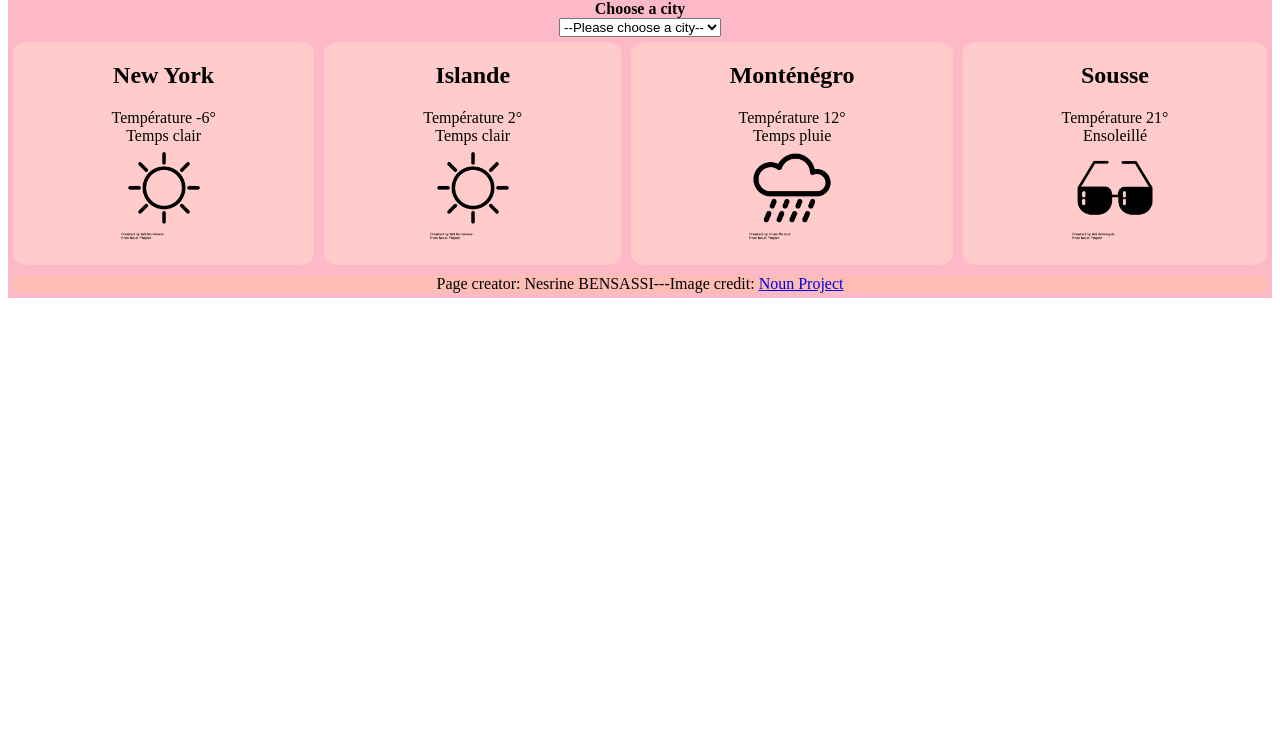
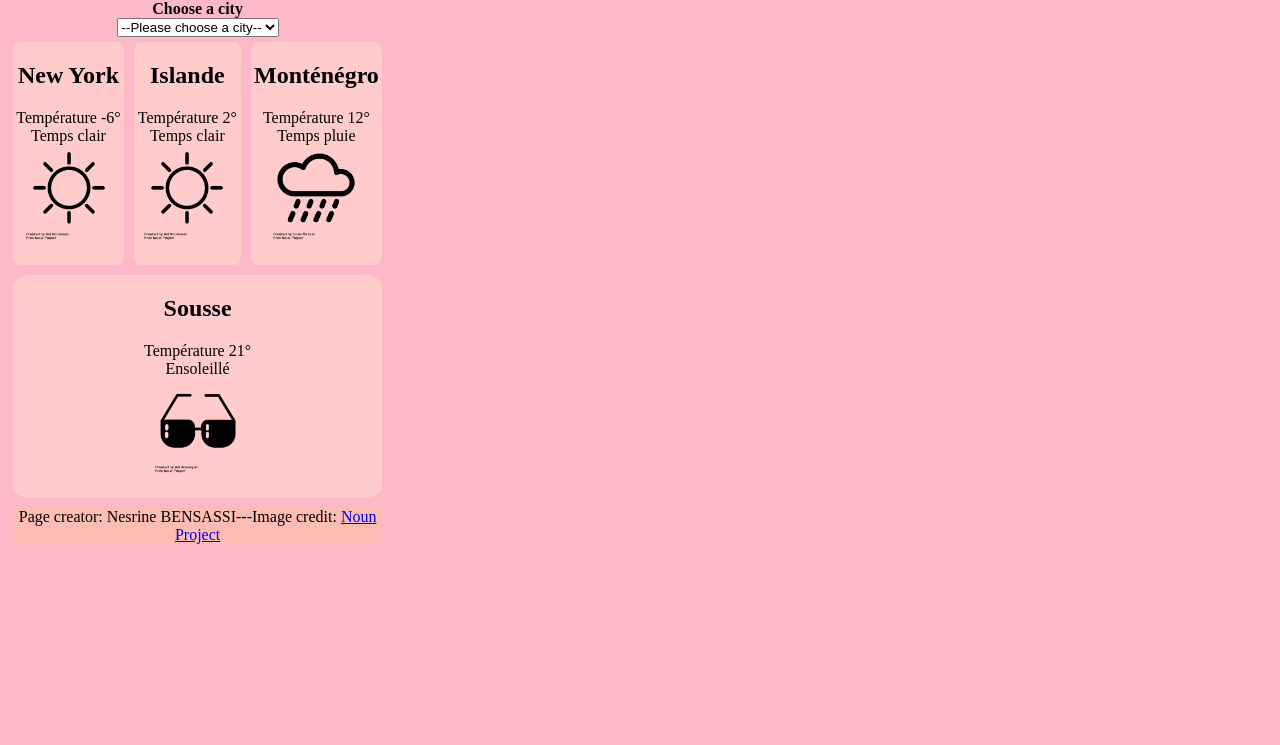
Before and after one commit to nesrinens/nesrine.github.io, a plain HTML site: page index.html in a window 1280 px wide. Shown: the part 55-800 px from the top of the page. Drawn offline with Linux system fonts and the light colour scheme.

Commit message:
backgound body

```diff
--- a/style.css
+++ b/style.css
@@ -24,9 +24,11 @@ h1{
         justify-content:center;
       align-content:stretch;
       background-color:rgb(253,185,200);
-/*width:30%*/
+width:30%
 
-
+}
+body{
+    background-color:rgb(253,185,200);
 }
 .city_container div{
 
```
